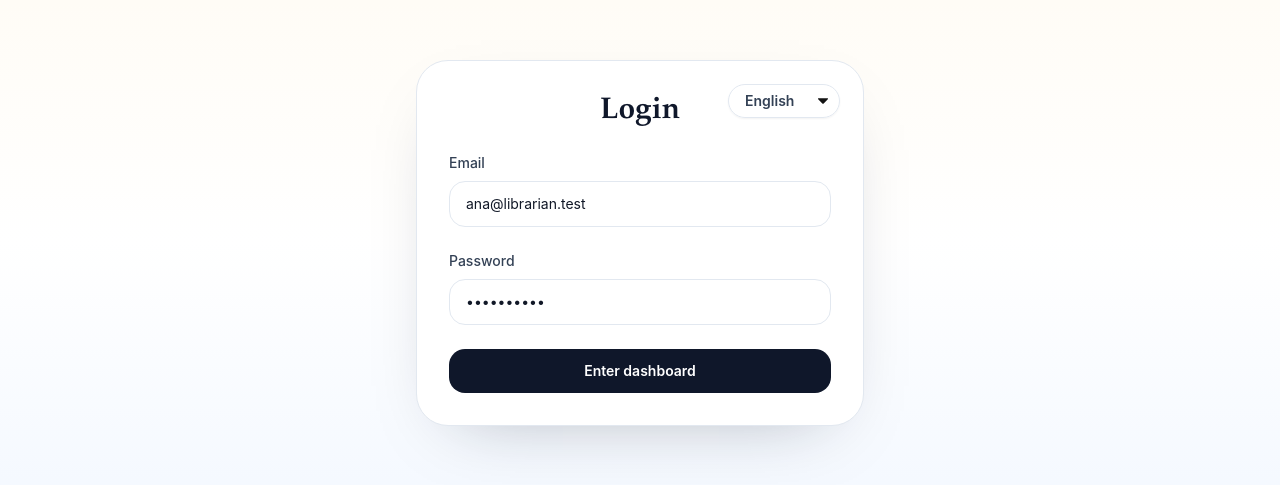
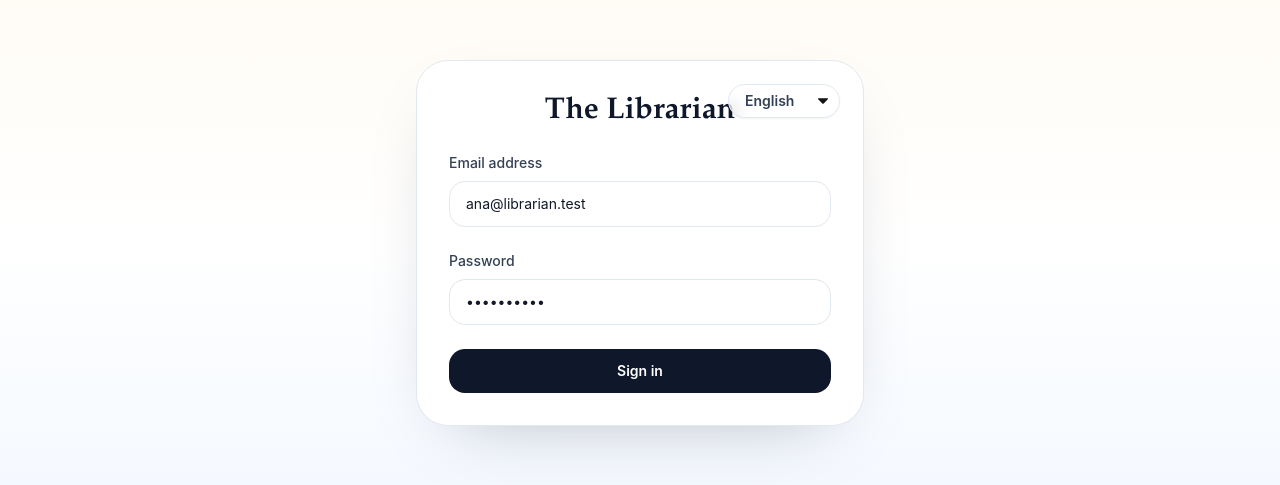
Before and after one commit to alexyocruz1/the-librarian-frontend, a Next.js app: page /auth/login in a window 1280 px wide. Shown: the part 157-642 px from the top of the page. Built offline with nearby package versions, Linux system fonts and the light colour scheme; no server answers.

Commit message:
keys added

```diff
--- a/src/components/tenant/LibrarianLoginForm.tsx
+++ b/src/components/tenant/LibrarianLoginForm.tsx
@@ -3,9 +3,11 @@
 import { FormEvent, useState } from 'react';
 import { useRouter } from 'next/navigation';
 import LanguageSwitcher from '@/components/ui/LanguageSwitcher';
+import { useI18n } from '@/context/I18nContext';
 
 export default function LibrarianLoginForm() {
   const router = useRouter();
+  const { t } = useI18n();
   const [email, setEmail] = useState('ana@librarian.test');
   const [password, setPassword] = useState('library123');
   const [error, setError] = useState<string | null>(null);
@@ -27,7 +29,7 @@ export default function LibrarianLoginForm() {
     const payload = await response.json();
 
     if (!response.ok) {
-      setError(payload.error || 'Unable to sign in.');
+      setError(payload.error || t('requests.error.description') || 'Unable to sign in.');
       setLoading(false);
       return;
     }
@@ -41,23 +43,23 @@ export default function LibrarianLoginForm() {
       <LanguageSwitcher />
       <form onSubmit={handleSubmit} className="mx-auto w-full max-w-md space-y-6 rounded-[2rem] border border-slate-200 bg-white p-8 shadow-[0_25px_70px_-40px_rgba(15,23,42,0.35)]">
         <div>
-          <h1 className="font-serif text-3xl font-bold text-slate-900 text-center">Login</h1>
+          <h1 className="font-serif text-3xl font-bold text-slate-900 text-center">{t('auth.login.title') || 'Login'}</h1>
         </div>
 
         <label className="block">
-          <span className="mb-2 block text-sm font-medium text-slate-700">Email</span>
+          <span className="mb-2 block text-sm font-medium text-slate-700">{t('auth.login.email.label') || 'Email'}</span>
           <input value={email} onChange={(event) => setEmail(event.target.value)} className="w-full rounded-2xl border border-slate-200 px-4 py-3 text-sm" />
         </label>
 
         <label className="block">
-          <span className="mb-2 block text-sm font-medium text-slate-700">Password</span>
+          <span className="mb-2 block text-sm font-medium text-slate-700">{t('auth.login.password.label') || 'Password'}</span>
           <input type="password" value={password} onChange={(event) => setPassword(event.target.value)} className="w-full rounded-2xl border border-slate-200 px-4 py-3 text-sm" />
         </label>
 
         {error && <p className="rounded-2xl border border-rose-200 bg-rose-50 px-4 py-3 text-sm text-rose-700">{error}</p>}
 
         <button className="w-full rounded-2xl bg-slate-900 px-4 py-3 text-sm font-semibold text-white transition hover:bg-slate-700">
-          {loading ? 'Signing in...' : 'Enter dashboard'}
+          {loading ? t('auth.login.button.loading') || 'Signing in...' : t('auth.login.button.idle') || 'Enter dashboard'}
         </button>
       </form>
     </div>
--- a/src/components/tenant/RootHostLanding.tsx
+++ b/src/components/tenant/RootHostLanding.tsx
@@ -1,14 +1,17 @@
 import Link from 'next/link';
 import LanguageSwitcher from '@/components/ui/LanguageSwitcher';
+import { useI18n } from '@/context/I18nContext';
 
 export default function RootHostLanding() {
+  const { t } = useI18n();
+
   return (
     <main className="relative flex min-h-screen items-center justify-center bg-[linear-gradient(180deg,_#fffaf0_0%,_#ffffff_45%,_#eef5ff_100%)] p-6">
       <LanguageSwitcher />
 
       <div className="w-full max-w-lg text-center">
         <h1 className="font-serif text-6xl font-bold tracking-tight text-slate-900 md:text-7xl">
-          The Librarian
+          {t('app.title') || 'The Librarian'}
         </h1>
 
         <div className="mt-12 flex flex-col gap-4 sm:flex-row sm:justify-center">
@@ -16,13 +19,13 @@ export default function RootHostLanding() {
             href="/auth/login"
             className="flex-1 rounded-full bg-slate-900 px-6 py-4 text-center text-sm font-semibold text-white shadow-xl hover:bg-slate-800 transition"
           >
-            I&apos;m a Librarian
+            {t('landing.librarian') || "I'm a Librarian"}
           </Link>
           <Link
             href="/libraries"
             className="flex-1 rounded-full border-2 border-slate-900 bg-white px-6 py-4 text-center text-sm font-semibold text-slate-900 transition hover:bg-slate-50"
           >
-            I&apos;m looking for books
+            {t('landing.books') || "I'm looking for books"}
           </Link>
         </div>
       </div>
--- a/src/i18n/messages/en.json
+++ b/src/i18n/messages/en.json
@@ -151,6 +151,8 @@
   "common.all": "All",
   "common.yes": "Yes",
   "common.no": "No",
+  "landing.librarian": "I'm a Librarian",
+  "landing.books": "I'm looking for books",
   "common.selectLibrary": "Choose a library",
   "common.selectLibraryDesc": "Select the library you want to browse and borrow from.",
   "common.backToHome": "Back to home",
--- a/src/i18n/messages/es.json
+++ b/src/i18n/messages/es.json
@@ -151,6 +151,8 @@
   "common.all": "Todos",
   "common.yes": "Sí",
   "common.no": "No",
+  "landing.librarian": "Soy bibliotecario",
+  "landing.books": "Busco libros",
   "common.selectLibrary": "Elige una biblioteca",
   "common.selectLibraryDesc": "Selecciona la biblioteca desde la que deseas navegar y pedir prestado.",
   "common.backToHome": "Volver al inicio",
```
